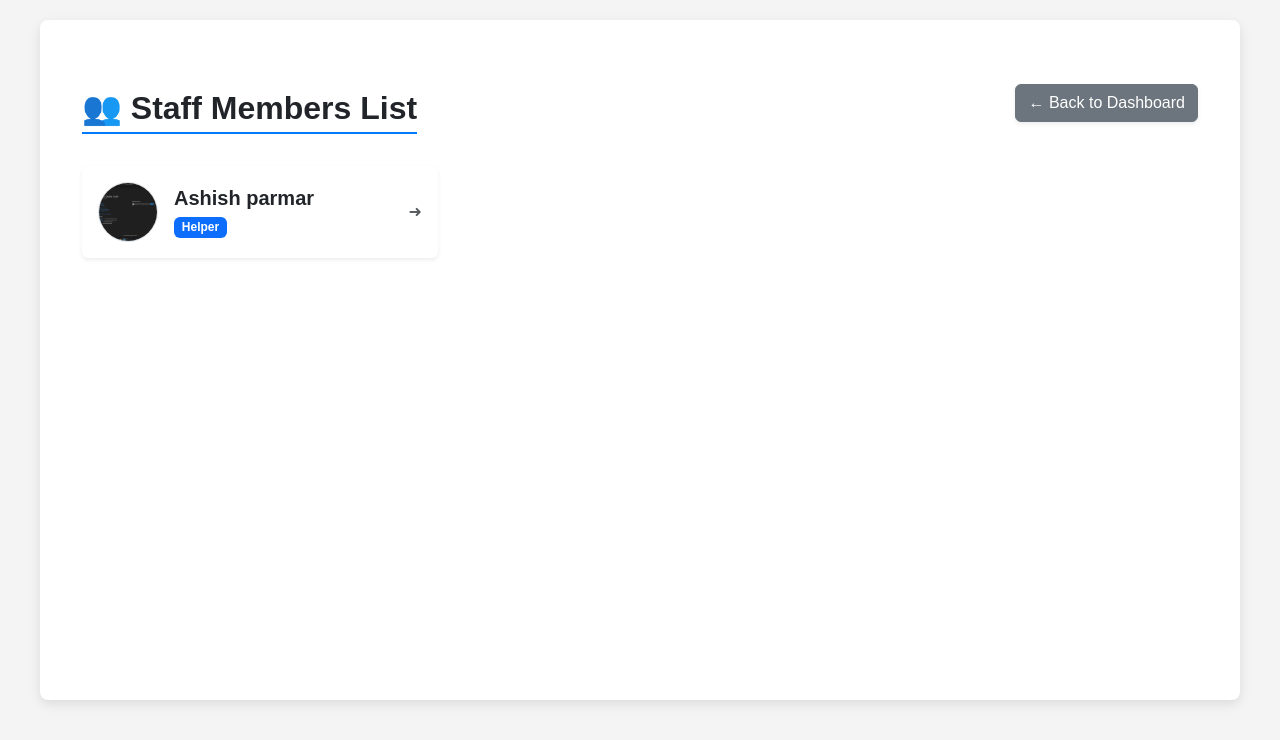
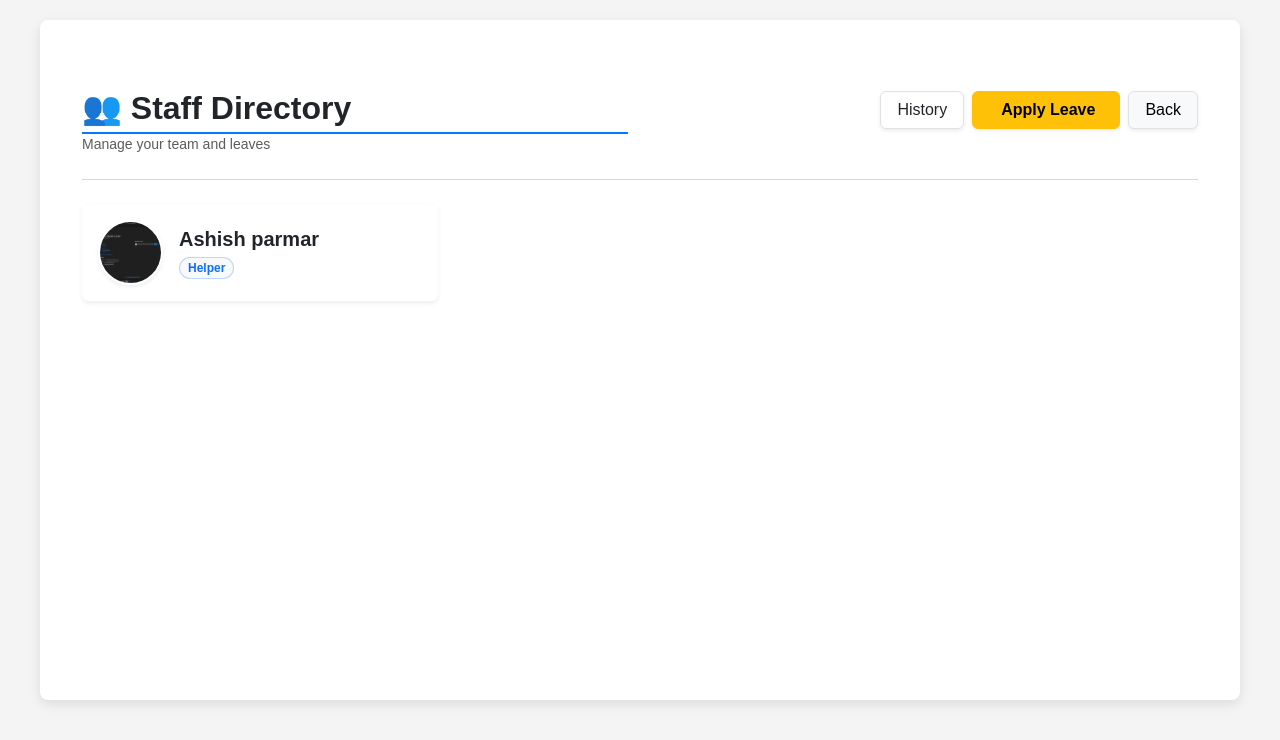
Before and after one commit to sanjay-01-01/canteen-manager, a Django app: page /management/staff/list/ in a window 1280 px wide. Shown: the part 116-856 px from the top of the page. Run offline with Django 5.2, Linux system fonts and the light colour scheme; a user stored in the database is signed in; data comes from the database, SQL or seed files in the repository; both versions use the stored data as it was after the commit.

Commit message:
staff leave

```diff
--- a/management/templates/management/staff_list.html
+++ b/management/templates/management/staff_list.html
@@ -3,37 +3,60 @@
 {% block title %}All Staff Members{% endblock %}
 
 {% block content %}
-<div class="container mt-4">
-    <div class="d-flex justify-content-between align-items-center mb-4">
-        <h2 class="fw-bold text-dark">👥 Staff Members List</h2>
-        <a href="{% url 'home_dashboard' %}" class="btn btn-secondary shadow-sm">
-            ← Back to Dashboard
-        </a>
+<div class="container mt-4 mb-5">
+
+    <div class="row align-items-center mb-4">
+        <div class="col-md-6">
+            <h2 class="fw-bold text-dark mb-0">👥 Staff Directory</h2>
+            <p class="text-muted small mb-0">Manage your team and leaves</p>
+        </div>
+
+        <div class="col-md-6 text-md-end mt-3 mt-md-0">
+            <div class="d-inline-flex gap-2">
+                <a href="{% url 'staff_leave_history' %}" class="btn btn-outline-dark border shadow-sm px-3" title="View History">
+                    <i class="bi bi-clock-history"></i> History
+                </a>
+                <a href="{% url 'apply_leave' %}" class="btn btn-warning fw-bold shadow-sm px-4">
+                    <i class="bi bi-calendar2-minus-fill me-1"></i> Apply Leave
+                </a>
+
+                <a href="{% url 'home_dashboard' %}" class="btn btn-light border shadow-sm px-3">
+                    <i class="bi bi-arrow-left"></i> Back
+                </a>
+            </div>
+        </div>
     </div>
 
-    <div class="row">
+    <hr class="text-muted opacity-25 mb-4">
+
+    <div class="row g-4">
         {% for staff in all_staff %}
-        <div class="col-md-4 col-sm-6 mb-4">
+        <div class="col-md-4 col-sm-6">
             <a href="{% url 'staff_detail' staff.id %}" class="text-decoration-none">
-                <div class="card shadow-sm border-0 h-100 staff-card hover-effect">
-                    <div class="card-body d-flex align-items-center p-3">
-                        <div class="me-3">
+                <div class="card shadow-sm border-0 h-100 staff-card position-relative overflow-hidden">
+                    <div class="card-body p-3 d-flex align-items-center">
+
+                        <div class="me-3 flex-shrink-0">
                             {% if staff.photo %}
-                                <img src="{{ staff.photo.url }}" class="rounded-circle border" style="width: 60px; height: 60px; object-fit: cover;">
+                            <img src="{{ staff.photo.url }}" class="rounded-circle shadow-sm border border-2 border-white"
+                                 style="width: 65px; height: 65px; object-fit: cover;">
                             {% else %}
-                                <div class="rounded-circle bg-light d-flex justify-content-center align-items-center border text-secondary fw-bold" style="width: 60px; height: 60px; font-size: 1.2rem;">
-                                    {{ staff.name|slice:":1" }}
-                                </div>
+                            <div class="rounded-circle bg-primary bg-opacity-10 text-primary d-flex justify-content-center align-items-center fw-bold border border-2 border-white shadow-sm"
+                                 style="width: 65px; height: 65px; font-size: 1.5rem;">
+                                {{ staff.name|slice:":1"|upper }}
+                            </div>
                             {% endif %}
                         </div>
 
-                        <div>
-                            <h5 class="fw-bold text-dark mb-1">{{ staff.name }}</h5>
-                            <span class="badge bg-primary">{{ staff.role }}</span>
+                        <div class="flex-grow-1">
+                            <h5 class="fw-bold text-dark mb-1 text-truncate" style="max-width: 180px;">{{ staff.name }}</h5>
+                            <span class="badge bg-light text-primary border border-primary border-opacity-25 rounded-pill px-2">
+                                {{ staff.role }}
+                            </span>
                         </div>
 
-                        <div class="ms-auto text-muted">
-                            ➜
+                        <div class="text-muted opacity-50">
+                            <i class="bi bi-chevron-right"></i>
                         </div>
                     </div>
                 </div>
@@ -41,22 +64,33 @@
         </div>
         {% empty %}
         <div class="col-12 text-center py-5">
-            <h4 class="text-muted">No staff members found.</h4>
-            <a href="{% url 'admin:management_staff_add' %}" class="btn btn-primary mt-3">Add New Staff</a>
+            <div class="text-muted opacity-50 mb-3">
+                <i class="bi bi-people fs-1"></i>
+            </div>
+            <h5 class="text-muted fw-bold">No staff members found.</h5>
+            <p class="small text-muted">Add staff from the admin panel to see them here.</p>
         </div>
         {% endfor %}
     </div>
 </div>
 
 <style>
-    /* होवर इफेक्ट (Mouse ले जाने पर थोड़ा ऊपर उठेगा) */
-    .hover-effect {
-        transition: transform 0.2s, box-shadow 0.2s;
+    .staff-card {
+        transition: all 0.3s ease;
+        background: #fff;
     }
-    .hover-effect:hover {
+
+    /* Hover Effect: Card Upar uthega aur shadow badhegi */
+    .staff-card:hover {
         transform: translateY(-5px);
-        box-shadow: 0 10px 20px rgba(0,0,0,0.1) !important;
-        background-color: #f8f9fa;
+        box-shadow: 0 10px 25px rgba(0,0,0,0.1) !important;
+        border-color: #0d6efd !important; /* Blue border on hover */
+    }
+
+    /* Hover karne par Arrow Blue ho jayega */
+    .staff-card:hover .bi-chevron-right {
+        color: #0d6efd;
+        opacity: 1;
     }
 </style>
 {% endblock %}
--- a/management/urls.py
+++ b/management/urls.py
@@ -19,4 +19,7 @@ urlpatterns = [
     path('add-daily-entry/', views.add_daily_entry, name='add_daily_entry'),
     path('add-consumption/', views.add_consumption, name='add_consumption'),
     path('report/consumption/', views.consumption_report, name='consumption_report'),
+    path('canteen/<int:canteen_id>/download-excel/', views.export_canteen_excel, name='export_canteen_excel'),
+    path('staff/apply-leave/', views.apply_leave, name='apply_leave'),
+    path('staff/leave-history/', views.staff_leave_history, name='staff_leave_history'),
 ]
--- a/management/views.py
+++ b/management/views.py
@@ -1,6 +1,6 @@
 from django.shortcuts import render, get_object_or_404, redirect
 from django.http import JsonResponse, HttpResponse
-from django.db.models import Sum
+from django.db.models import Sum , F
 from django.contrib import messages
 from django.contrib.auth.decorators import login_required
 from datetime import date, timedelta
@@ -8,9 +8,13 @@ import datetime # Date parsing ke liye zaroori
 from dateutil.relativedelta import relativedelta
 import csv
 import json
-# Models & Forms Import
+from datetime import date
 from .models import Canteen, Expense, Staff, SalaryPayment, StaffLeave, DailyEntry
 from .forms import SalaryPaymentForm, ExpenseForm, DailyEntryForm , ConsumptionForm
+import openpyxl
+from openpyxl.styles import Font, Alignment, PatternFill, Border, Side
+from openpyxl.utils import get_column_letter  # <--- Ye line add karein
+from .forms import StaffLeaveForm
 
 # ==========================================
 # 1. डैशबोर्ड (Home Dashboard)
@@ -129,30 +133,34 @@ def canteen_summary_report(request, canteen_id):
     else:
         end_date = today
 
-    # 2. DATA FETCH
+    # 2. FETCH INCOMES & CALCULATE TOTALS (Annotate)
+    # Yahan hum Python me hi total nikal rahe hain taaki HTML me {% with %} na lagana pade
     incomes = DailyEntry.objects.filter(
         canteen=canteen,
         date__range=[start_date, end_date]
+    ).annotate(
+        # Income Total
+        total_money=F('cash_received') + F('online_received'),
+        # Food Total
+        total_food=F('tea_qty') + F('nasta_qty') + F('lunch_qty') + F('dinner_qty') +
+                   F('normal_token_qty') + F('special_token_qty') + F('guest_token_qty')
     ).order_by('-date')
 
-    raw_expenses = Expense.objects.filter(
-        canteen=canteen,
-        date__range=[start_date, end_date]
-    ).order_by('-date')
+    # 3. FETCH EXPENSES
+    raw_expenses = Expense.objects.filter(canteen=canteen, date__range=[start_date, end_date]).order_by('-date')
 
-    # 3. EXPENSE GROUPING
+    # Group Expenses
     expenses_grouped = {}
     for exp in raw_expenses:
         d = exp.date
         if d not in expenses_grouped:
             expenses_grouped[d] = {'date': d, 'total_amount': 0, 'items': []}
-
         expenses_grouped[d]['total_amount'] += exp.amount
         expenses_grouped[d]['items'].append(exp)
 
     final_expense_list = list(expenses_grouped.values())
 
-    # 4. TOTALS
+    # 4. OVERALL SUMMARY TOTALS
     consumption_totals = incomes.aggregate(
         total_tea=Sum('tea_qty'), total_nasta=Sum('nasta_qty'),
         total_lunch=Sum('lunch_qty'), total_dinner=Sum('dinner_qty'),
@@ -165,8 +173,7 @@ def canteen_summary_report(request, canteen_id):
     total_expense_sum = raw_expenses.aggregate(Sum('amount'))['amount__sum'] or 0
     net_profit = total_income_sum - total_expense_sum
 
-    # 👇👇 MAGIC FIX: Check logic here (Case-Insensitive) 👇👇
-    # Ye check karega ki spelling choti ho ya badi, agar 'monthly' hai to True kar dega
+    # Token Logic
     show_tokens = False
     if canteen.billing_type and 'monthly' in str(canteen.billing_type).lower():
         show_tokens = True
@@ -181,10 +188,9 @@ def canteen_summary_report(request, canteen_id):
         'net_profit': net_profit,
         'start_date': start_date,
         'end_date': end_date,
-        'show_tokens': show_tokens, # HTML ko batayenge ki token dikhana hai ya nahi
+        'show_tokens': show_tokens,
     }
     return render(request, 'management/canteen_summary_report.html', context)
-
 
 @login_required
 def canteen_detail_report(request, canteen_id, date_str):
@@ -554,3 +560,201 @@ def consumption_report(request):
         'selected_canteen': int(selected_canteen) if selected_canteen else None
     }
     return render(request, 'management/consumption_report.html', context)
+
+
+# management/views.py ke sabse niche paste karein
+
+# management/views.py
+
+@login_required
+def export_canteen_excel(request, canteen_id):
+    canteen = get_object_or_404(Canteen, pk=canteen_id)
+
+    # 1. DATE FILTER
+    start_date_str = request.GET.get('start_date')
+    end_date_str = request.GET.get('end_date')
+
+    today = date.today()
+    if start_date_str:
+        start_date = datetime.datetime.strptime(start_date_str, "%Y-%m-%d").date()
+    else:
+        start_date = today.replace(day=1)
+
+    if end_date_str:
+        end_date = datetime.datetime.strptime(end_date_str, "%Y-%m-%d").date()
+    else:
+        end_date = today
+
+    # 2. DATA FETCHING
+    incomes = DailyEntry.objects.filter(canteen=canteen, date__range=[start_date, end_date]).order_by('date')
+    expenses = Expense.objects.filter(canteen=canteen, date__range=[start_date, end_date]).order_by('date')
+
+    # Totals Calculate
+    total_income = (incomes.aggregate(Sum('cash_received'))['cash_received__sum'] or 0) + \
+                   (incomes.aggregate(Sum('online_received'))['online_received__sum'] or 0)
+    total_expense = expenses.aggregate(Sum('amount'))['amount__sum'] or 0
+    net_profit = total_income - total_expense
+
+    # 3. EXCEL WORKBOOK SETUP
+    wb = openpyxl.Workbook()
+    ws = wb.active
+    ws.title = "Report"
+
+    # --- STYLES ---
+    bold_font = Font(bold=True, size=12)
+    header_font = Font(bold=True, color="FFFFFF")
+    header_fill = PatternFill(start_color="4F81BD", end_color="4F81BD", fill_type="solid")
+    center_align = Alignment(horizontal="center")
+    currency_format = '#,##0'
+
+    # --- A. REPORT HEADER ---
+    ws.merge_cells('A1:G1')
+    ws['A1'] = f"CANTEEN REPORT: {canteen.name.upper()}"
+    ws['A1'].font = Font(bold=True, size=16, color="000000")
+    ws['A1'].alignment = center_align
+
+    ws.merge_cells('A2:G2')
+    ws['A2'] = f"Period: {start_date} to {end_date}"
+    ws['A2'].alignment = center_align
+
+    # --- B. FINANCIAL SUMMARY BOX ---
+    ws['A4'] = "FINANCIAL SUMMARY"
+    ws['A4'].font = bold_font
+
+    headers = ["Total Income", "Total Expense", "NET PROFIT"]
+    values = [total_income, total_expense, net_profit]
+
+    ws.append([])
+    ws.append(headers)
+    ws.append(values)
+
+    # Styling Summary
+    for col_num, cell in enumerate(ws[6], 1): # Header Row
+        cell.font = Font(bold=True, color="FFFFFF")
+        if col_num == 1: cell.fill = PatternFill(start_color="28a745", fill_type="solid") # Green
+        elif col_num == 2: cell.fill = PatternFill(start_color="dc3545", fill_type="solid") # Red
+        elif col_num == 3: cell.fill = PatternFill(start_color="007bff", fill_type="solid") # Blue
+        cell.alignment = center_align
+
+    for cell in ws[7]: # Value Row
+        cell.font = Font(bold=True, size=12)
+        cell.number_format = currency_format
+        cell.alignment = center_align
+
+    ws.append([])
+    ws.append([])
+
+    # --- C. DAILY CONSUMPTION & INCOME ---
+    ws.append(["DAILY INCOME & CONSUMPTION DETAILS"])
+    ws[ws.max_row][0].font = bold_font
+
+    columns = ['Date', 'Tea', 'Nasta', 'Lunch', 'Dinner', 'Cash (₹)', 'Online (₹)']
+
+    show_tokens = False
+    if canteen.billing_type and 'monthly' in str(canteen.billing_type).lower():
+        show_tokens = True
+        columns.extend(['Normal Token', 'Special Token', 'Guest Token'])
+
+    ws.append(columns)
+
+    for cell in ws[ws.max_row]:
+        cell.font = header_font
+        cell.fill = header_fill
+        cell.alignment = center_align
+
+    for row in incomes:
+        data = [
+            row.date,
+            row.tea_qty, row.nasta_qty, row.lunch_qty, row.dinner_qty,
+            row.cash_received, row.online_received
+        ]
+        if show_tokens:
+            data.extend([row.normal_token_qty, row.special_token_qty, row.guest_token_qty])
+
+        ws.append(data)
+
+    ws.append([])
+    ws.append([])
+
+    # --- D. EXPENSE DETAILS ---
+    ws.append(["DETAILED EXPENSES"])
+    ws[ws.max_row][0].font = bold_font
+
+    exp_columns = ['Date', 'Category', 'Description', 'Amount (₹)']
+    ws.append(exp_columns)
+
+    exp_header_fill = PatternFill(start_color="C0504D", fill_type="solid")
+    for cell in ws[ws.max_row]:
+        cell.font = header_font
+        cell.fill = exp_header_fill
+        cell.alignment = center_align
+
+    for exp in expenses:
+        ws.append([exp.date, exp.category, exp.description, exp.amount])
+
+    # --- AUTO-ADJUST COLUMN WIDTH (FIXED LOGIC) ---
+    # Hum enumerate use karenge taaki column index mil sake (1, 2, 3...)
+    for i, col in enumerate(ws.columns, 1):
+        max_length = 0
+
+        # FIX: Cell se puchhne ke bajaye, hum helper function se letter nikalenge
+        column_letter = get_column_letter(i)
+
+        for cell in col:
+            try:
+                if cell.value:
+                    val_len = len(str(cell.value))
+                    if val_len > max_length:
+                        max_length = val_len
+            except:
+                pass
+
+        adjusted_width = (max_length + 2)
+        # Width set karte waqt sahi letter use karenge
+        ws.column_dimensions[column_letter].width = adjusted_width
+
+    # 4. RESPONSE
+    response = HttpResponse(content_type='application/vnd.openxmlformats-officedocument.spreadsheetml.sheet')
+    filename = f"{canteen.name}_Report_{start_date}_to_{end_date}.xlsx"
+    response['Content-Disposition'] = f'attachment; filename="{filename}"'
+
+    wb.save(response)
+    return response
+
+@login_required
+def apply_leave(request):
+    if request.method == 'POST':
+        form = StaffLeaveForm(request.POST)
+        if form.is_valid():
+            form.save()
+            messages.success(request, "Leave Applied Successfully! ✅")
+            return redirect('home_dashboard')
+    else:
+        form = StaffLeaveForm()
+
+    return render(request, 'management/apply_leave.html', {'form': form})
+
+# management/views.py
+
+# management/views.py
+
+@login_required
+def staff_leave_history(request):
+    # 1. Default: Saare leaves nikalo (Latest pehle)
+    leaves = StaffLeave.objects.select_related('staff').all().order_by('-start_date')
+
+    # 2. Filter Logic (Agar user ne staff select kiya hai)
+    staff_id = request.GET.get('staff') # URL se ID layega
+    if staff_id:
+        leaves = leaves.filter(staff_id=staff_id)
+
+    # 3. Dropdown ke liye saare staff members
+    all_staff = Staff.objects.all()
+
+    context = {
+        'leaves': leaves,
+        'all_staff': all_staff, # Dropdown list
+        'selected_staff_id': int(staff_id) if staff_id else None, # Selected rakhne ke liye
+        'today': date.today()
+    }
+    return render(request, 'management/staff_leave_history.html', context)
```
Also changed, not shown: management/forms.py (+18 -0 lines), management/templates/management/apply_leave.html (added, +44 -0 lines), management/templates/management/canteen_summary_report.html (+30 -43 lines), management/templates/management/staff_leave_history.html (added, +117 -0 lines), db.sqlite3.
